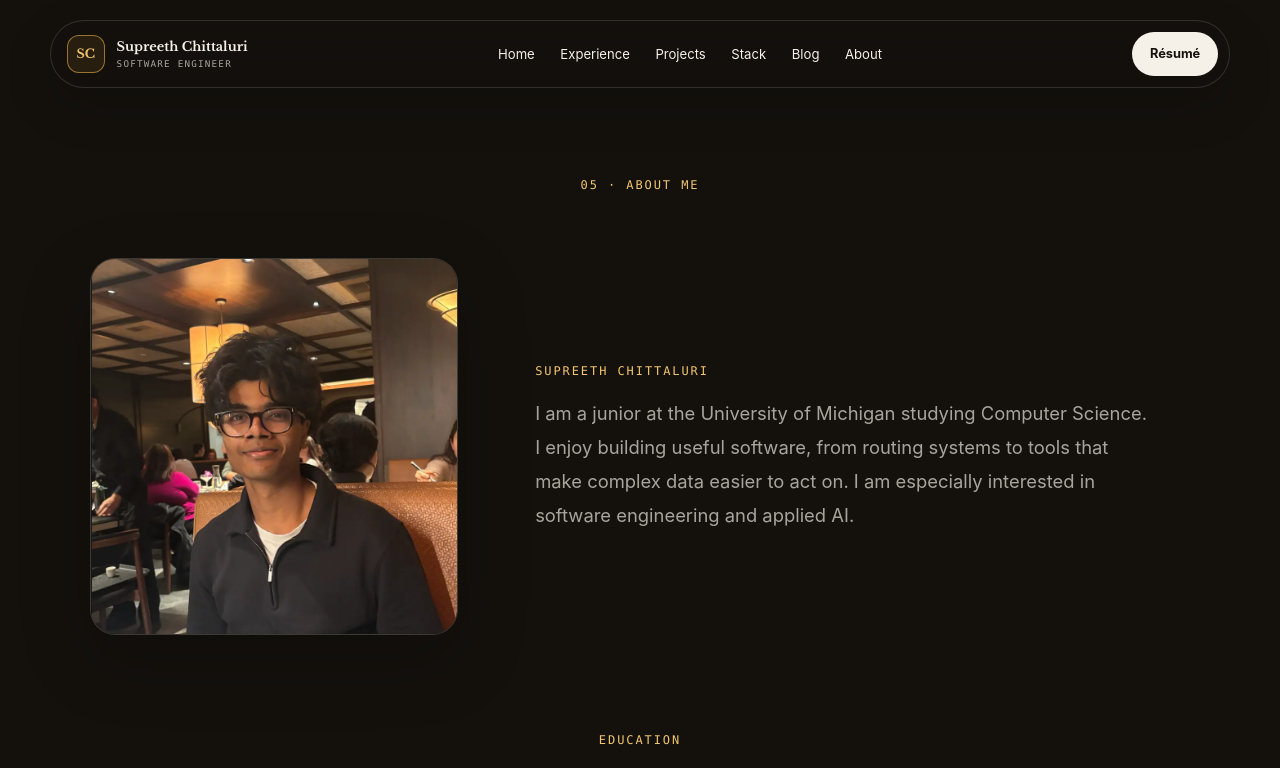
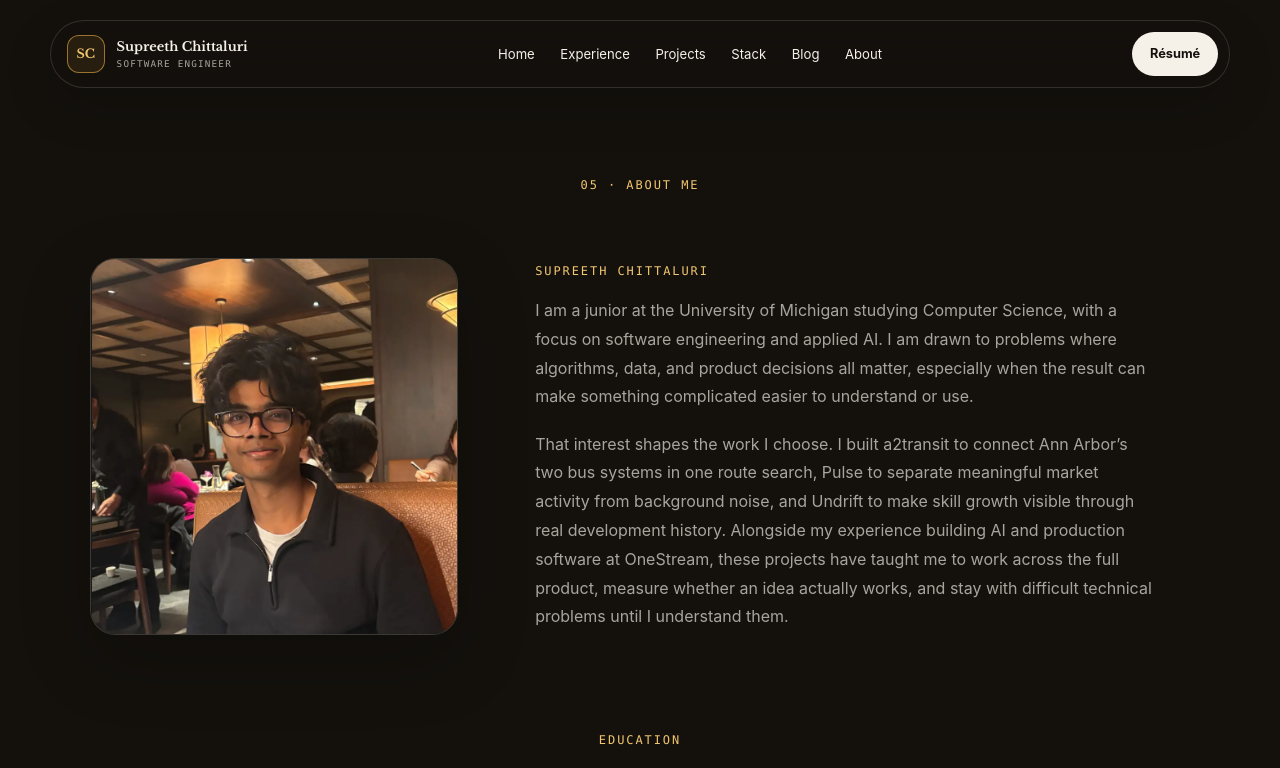
Before and after one commit to supreeth-chittaluri/supreeth-portfolio, a Next.js app: page /about in a window 1280 px wide. Shown: the top 768 px of the page. Built offline with nearby package versions, Linux system fonts and the light colour scheme.

Commit message:
Strengthen professional about summary

```diff
--- a/app/about/page.tsx
+++ b/app/about/page.tsx
@@ -20,9 +20,14 @@ export default function AboutPage() {
         </div>
         <div className="about-profile-copy">
           <p className="eyebrow">Supreeth Chittaluri</p>
-          <p className="about-introduction">
-            I am a junior at the University of Michigan studying Computer Science. I enjoy building useful software, from routing systems to tools that make complex data easier to act on. I am especially interested in software engineering and applied AI.
-          </p>
+          <div className="about-introduction">
+            <p>
+              I am a junior at the University of Michigan studying Computer Science, with a focus on software engineering and applied AI. I am drawn to problems where algorithms, data, and product decisions all matter, especially when the result can make something complicated easier to understand or use.
+            </p>
+            <p>
+              That interest shapes the work I choose. I built a2transit to connect Ann Arbor’s two bus systems in one route search, Pulse to separate meaningful market activity from background noise, and Undrift to make skill growth visible through real development history. Alongside my experience building AI and production software at OneStream, these projects have taught me to work across the full product, measure whether an idea actually works, and stay with difficult technical problems until I understand them.
+            </p>
+          </div>
         </div>
       </section>
       <section className="content-shell about-education" aria-labelledby="education-heading">
--- a/app/globals.css
+++ b/app/globals.css
@@ -1063,8 +1063,16 @@ a {
   max-width: 620px;
   margin: 1rem 0 0;
   color: var(--muted);
-  font-size: clamp(1rem, 1.5vw, 1.15rem);
-  line-height: 1.85;
+  font-size: clamp(1rem, 1.25vw, 1.08rem);
+  line-height: 1.8;
+}
+
+.about-introduction p {
+  margin: 0;
+}
+
+.about-introduction p + p {
+  margin-top: 1.15rem;
 }
 
 .about-education {
```
